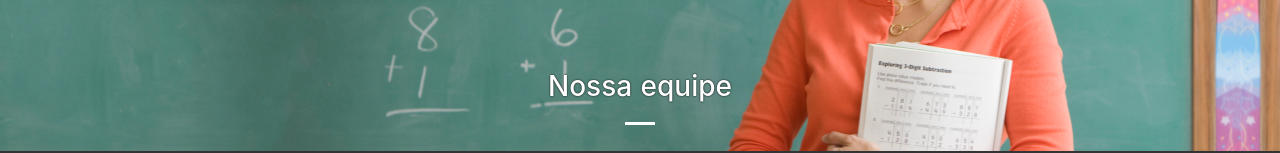
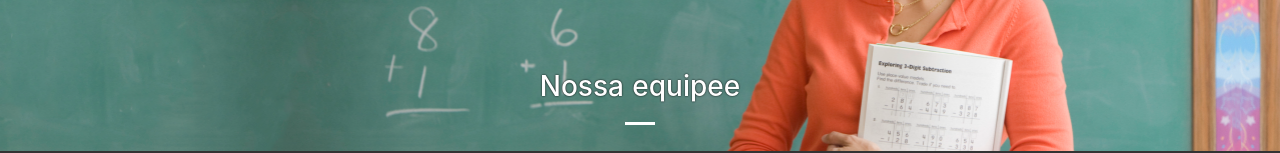
Before and after one commit to BrSouza98/webpage-vilo-vincenzzi, a Nuxt app: page /nossaequipe in a window 1280 px wide. Shown: the part 278-431 px from the top of the page. Built offline with nearby package versions, Linux system fonts and the light colour scheme.

Commit message:
comit teste

```diff
--- a/pages/nossaequipe.vue
+++ b/pages/nossaequipe.vue
@@ -10,7 +10,7 @@
         img-height="480"
       >
         <b-carousel-slide
-          caption="Nossa equipe"
+          caption="Nossa equipee"
           img-src="~/assets/losa.jpg"
         ></b-carousel-slide>
       </b-carousel>
```
